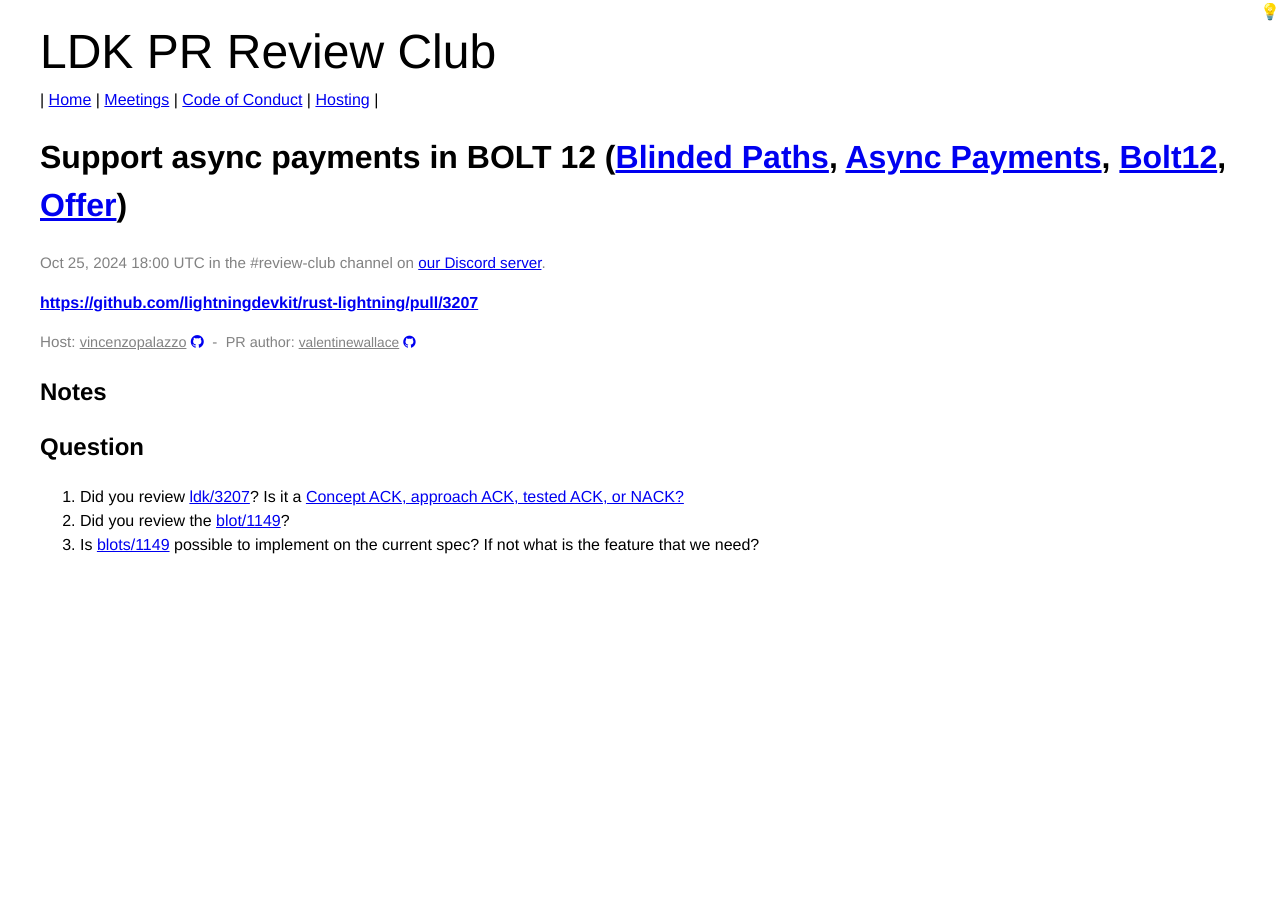
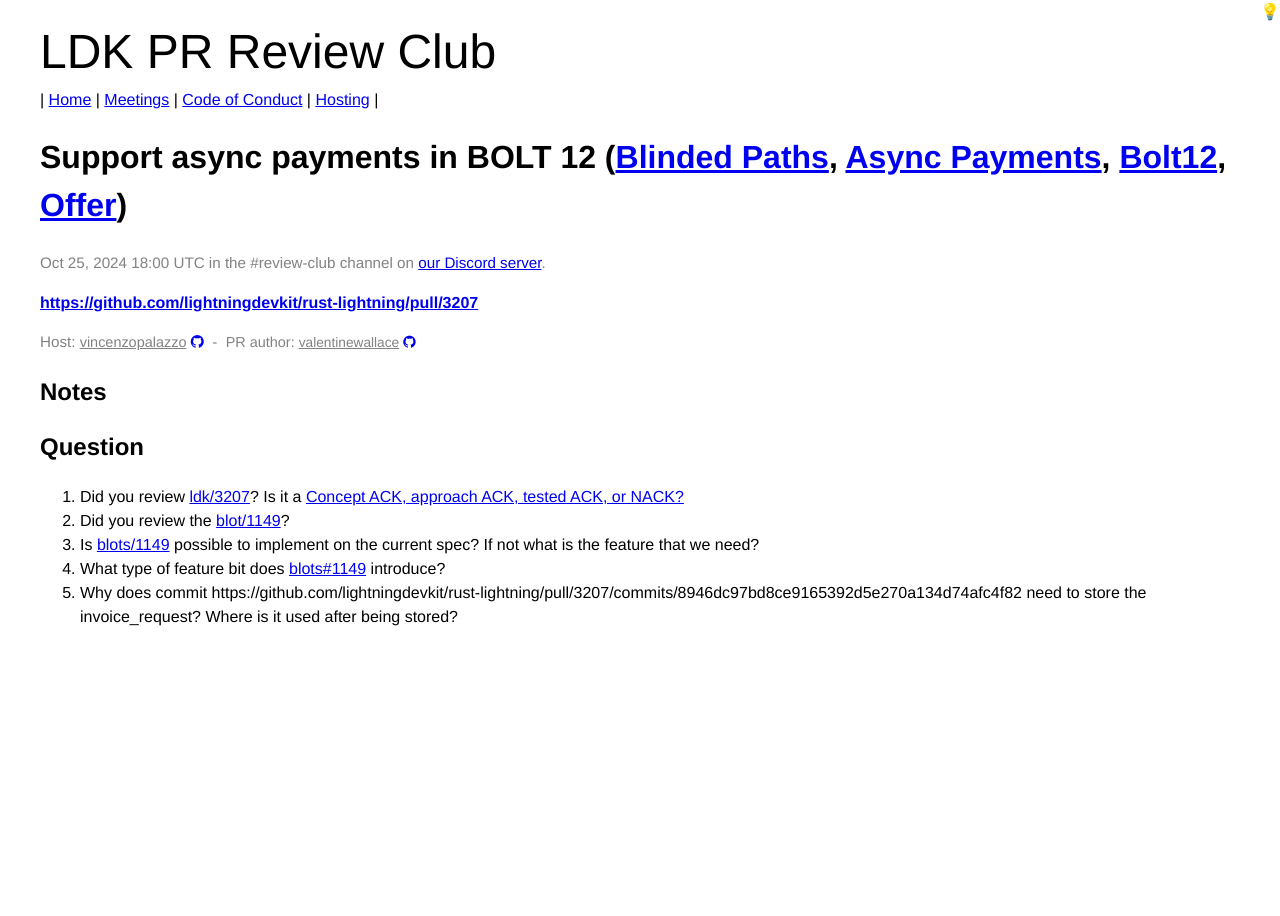
Before and after one commit to lightningdevkit/ldk-review-club, a Jekyll site: the page built from _posts/2024-10-25-#3207.md, in a window 1280 px wide. Built offline with Jekyll 4.4.1, drawn with Linux system fonts in a browser that asks for light colours.

Commit message:
docs: add more question for 3207
Signed-off-by: Vincenzo Palazzo <vincenzopalazzodev@gmail.com>

```diff
--- a/_posts/2024-10-25-#3207.md
+++ b/_posts/2024-10-25-#3207.md
@@ -17,6 +17,8 @@
 1. Did you review [ldk/3207](https://github.com/lightningdevkit/rust-lightning/pull/3207)? Is it a [Concept ACK, approach ACK, tested ACK, or NACK?](https://github.com/lightningdevkit/rust-lightning/blob/master/CONTRIBUTING.md#peer-review)
 2. Did you review the [blot/1149](https://github.com/lightning/bolts/pull/1149)?
 3. Is [blots/1149](https://github.com/lightning/bolts/pull/1149) possible to implement on the current spec? If not what is the feature that we need?
+4. What type of feature bit does [blots#1149](https://github.com/lightning/bolts/pull/1149) introduce?
+5. Why does commit https://github.com/lightningdevkit/rust-lightning/pull/3207/commits/8946dc97bd8ce9165392d5e270a134d74afc4f82 need to store the invoice_request? Where is it used after being stored?
 
 [ldk/3207]: https://github.com/lightningdevkit/rust-lightning/pull/3207
 [bolt/1149]: https://github.com/lightning/bolts/pull/1149
```
